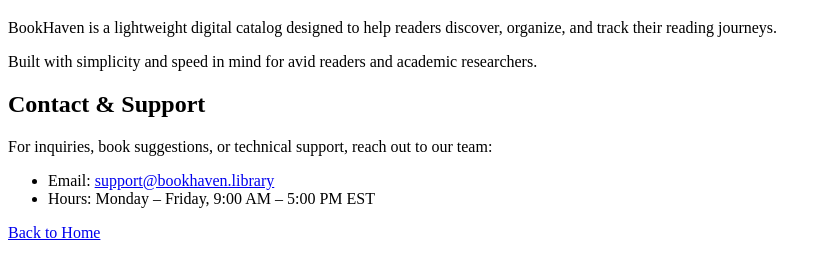
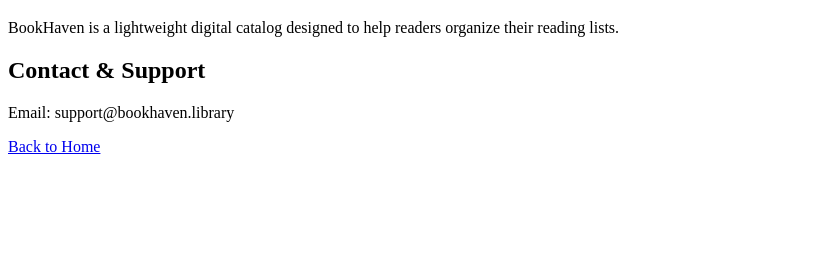
Before and after one commit to JayanthPonnala/BookHeaven, a plain HTML site: page about.html in a window 1280 px wide. Shown: the part 61-340 px from the top of the page, without its empty margins (0-831 px from the left). Drawn offline with Linux system fonts and the light colour scheme.

```diff
--- a/about.html
+++ b/about.html
@@ -3,22 +3,17 @@
 <head>
     <meta charset="UTF-8">
     <meta name="viewport" content="width=device-width, initial-scale=1.0">
-    <title>About - BookHaven</title>
+    <title>BookHaven - About</title>
 </head>
 <body>
     <header>
         <h1>About BookHaven</h1>
     </header>
     <main>
-        <p>BookHaven is a lightweight digital catalog designed to help readers discover, organize, and track their reading journeys.</p>
-        <p>Built with simplicity and speed in mind for avid readers and academic researchers.</p>
+        <p>BookHaven is a lightweight digital catalog designed to help readers organize their reading lists.</p>
         <section id="contact-support">
             <h2>Contact & Support</h2>
-            <p>For inquiries, book suggestions, or technical support, reach out to our team:</p>
-            <ul>
-                <li>Email: <a href="mailto:support@bookhaven.library">support@bookhaven.library</a></li>
-                <li>Hours: Monday &ndash; Friday, 9:00 AM &ndash; 5:00 PM EST</li>
-            </ul>
+            <p>Email: support@bookhaven.library</p>
         </section>
         <nav>
             <a href="index.html">Back to Home</a>
```
